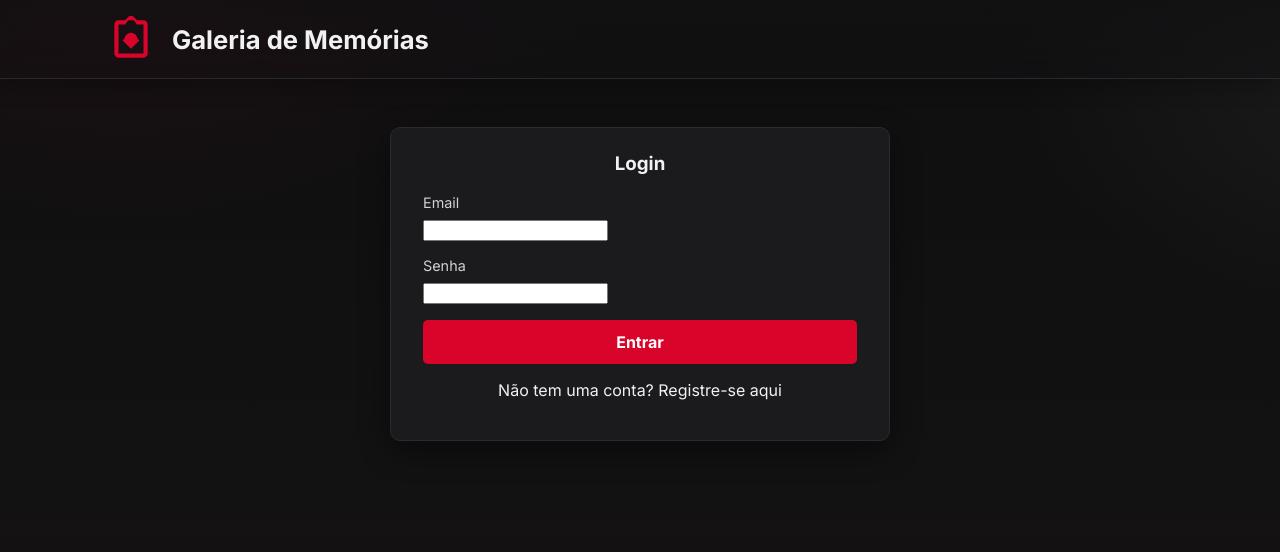
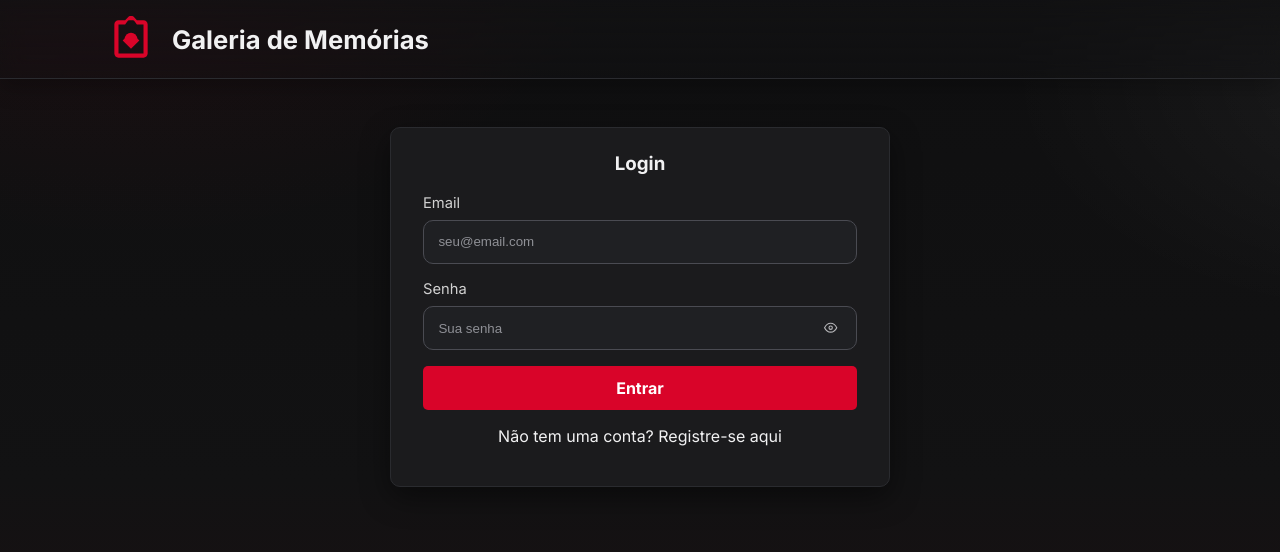
Before and after one commit to LevyTavares/couple-sync, a React (Vite) app in the folder client/: page /login in a window 1280 px wide. Shown: the top 552 px of the page. Built offline with nearby package versions, Linux system fonts and the light colour scheme; no server answers.

Commit message:
feat: substituir campos de entrada por componente InputField nas páginas de login e registro

```diff
--- a/client/src/pages/LoginPage.jsx
+++ b/client/src/pages/LoginPage.jsx
@@ -1,15 +1,16 @@
 // client/src/pages/LoginPage.jsx
 
-import { useState, useEffect } from 'react'; // 1. IMPORTAR useEffect
-import { Link, useNavigate } from 'react-router-dom';
-import { toast } from 'react-toastify';
-import '../components/UploadForm.scss';
+import { useState, useEffect } from "react"; // 1. IMPORTAR useEffect
+import { Link, useNavigate } from "react-router-dom";
+import { toast } from "react-toastify";
+import "../components/UploadForm.scss";
+import InputField from "../components/InputField";
 
 const API_URL = import.meta.env.VITE_API_BASE_URL;
 
 function LoginPage() {
-  const [email, setEmail] = useState('');
-  const [password, setPassword] = useState('');
+  const [email, setEmail] = useState("");
+  const [password, setPassword] = useState("");
   const [isLoading, setIsLoading] = useState(false);
 
   const navigate = useNavigate(); // 2. USAR O navigate
@@ -17,10 +18,10 @@ function LoginPage() {
   // 3. ADICIONAR ESTA VERIFICAÇÃO
   useEffect(() => {
     // Verifica se já existe um token
-    const token = localStorage.getItem('authToken');
+    const token = localStorage.getItem("authToken");
     if (token) {
       // Se existe, não o deixe ver esta página, mande-o para a galeria
-      navigate('/galeria');
+      navigate("/galeria");
     }
   }, [navigate]); // O [navigate] garante que a função não corre desnecessariamente
 
@@ -30,9 +31,9 @@ function LoginPage() {
 
     try {
       const response = await fetch(`${API_URL}/login`, {
-        method: 'POST',
+        method: "POST",
         headers: {
-          'Content-Type': 'application/json',
+          "Content-Type": "application/json",
         },
         body: JSON.stringify({ email, password }),
       });
@@ -40,15 +41,14 @@ function LoginPage() {
       const data = await response.json();
 
       if (!response.ok) {
-        throw new Error(data.error || 'Falha no login.');
+        throw new Error(data.error || "Falha no login.");
       }
 
-      localStorage.setItem('authToken', data.token);
-      toast.success('Login bem-sucedido!');
-      navigate('/galeria'); // Redireciona APÓS o login
-
+      localStorage.setItem("authToken", data.token);
+      toast.success("Login bem-sucedido!");
+      navigate("/galeria"); // Redireciona APÓS o login
     } catch (error) {
-      console.error('Erro no login:', error);
+      console.error("Erro no login:", error);
       toast.error(error.message);
       setIsLoading(false);
     }
@@ -59,32 +59,32 @@ function LoginPage() {
       <h3>Login</h3>
       <form onSubmit={handleSubmit} className="upload-form">
         {/* ... (o resto do formulário JSX fica igual) ... */}
-        <div className="form-group">
-          <label htmlFor="email">Email</label>
-          <input
+        <InputField
+          id="email"
+          label="Email"
           type="email"
-            id="email"
           value={email}
           onChange={(e) => setEmail(e.target.value)}
           disabled={isLoading}
           required
+          autoComplete="email"
+          placeholder="seu@email.com"
         />
-        </div>
-        <div className="form-group">
-          <label htmlFor="password">Senha</label>
-          <input
+        <InputField
+          id="password"
+          label="Senha"
           type="password"
-            id="password"
           value={password}
           onChange={(e) => setPassword(e.target.value)}
           disabled={isLoading}
           required
+          autoComplete="current-password"
+          placeholder="Sua senha"
         />
-        </div>
         <button type="submit" disabled={isLoading}>
-          {isLoading ? 'Entrando...' : 'Entrar'}
+          {isLoading ? "Entrando..." : "Entrar"}
         </button>
-        <p style={{ textAlign: 'center', marginTop: '1rem' }}>
+        <p style={{ textAlign: "center", marginTop: "1rem" }}>
           Não tem uma conta? <Link to="/register">Registre-se aqui</Link>
         </p>
       </form>
--- a/client/src/pages/RegisterPage.jsx
+++ b/client/src/pages/RegisterPage.jsx
@@ -1,24 +1,25 @@
 // client/src/pages/RegisterPage.jsx
 
-import { useState, useEffect } from 'react'; // 1. IMPORTAR useEffect
-import { Link, useNavigate } from 'react-router-dom';
-import { toast } from 'react-toastify';
-import '../components/UploadForm.scss';
+import { useState, useEffect } from "react"; // 1. IMPORTAR useEffect
+import { Link, useNavigate } from "react-router-dom";
+import { toast } from "react-toastify";
+import "../components/UploadForm.scss";
+import InputField from "../components/InputField";
 
 const API_URL = import.meta.env.VITE_API_BASE_URL;
 
 function RegisterPage() {
-  const [email, setEmail] = useState('');
-  const [password, setPassword] = useState('');
+  const [email, setEmail] = useState("");
+  const [password, setPassword] = useState("");
   const [isLoading, setIsLoading] = useState(false);
 
   const navigate = useNavigate(); // 2. USAR O navigate
 
   // 3. ADICIONAR A MESMA VERIFICAÇÃO
   useEffect(() => {
-    const token = localStorage.getItem('authToken');
+    const token = localStorage.getItem("authToken");
     if (token) {
-      navigate('/galeria');
+      navigate("/galeria");
     }
   }, [navigate]);
 
@@ -28,9 +29,9 @@ function RegisterPage() {
 
     try {
       const response = await fetch(`${API_URL}/register`, {
-        method: 'POST',
+        method: "POST",
         headers: {
-          'Content-Type': 'application/json',
+          "Content-Type": "application/json",
         },
         body: JSON.stringify({ email, password }),
       });
@@ -38,14 +39,13 @@ function RegisterPage() {
       const data = await response.json();
 
       if (!response.ok) {
-        throw new Error(data.error || 'Falha no registro.');
+        throw new Error(data.error || "Falha no registro.");
       }
 
-      toast.success('Conta criada com sucesso! Por favor, faça o login.');
-      navigate('/login');
-
+      toast.success("Conta criada com sucesso! Por favor, faça o login.");
+      navigate("/login");
     } catch (error) {
-      console.error('Erro no registro:', error);
+      console.error("Erro no registro:", error);
       toast.error(error.message);
       setIsLoading(false);
     }
@@ -56,32 +56,32 @@ function RegisterPage() {
       <h3>Registrar Nova Conta</h3>
       <form onSubmit={handleSubmit} className="upload-form">
         {/* ... (o resto do formulário JSX fica igual) ... */}
-        <div className="form-group">
-          <label htmlFor="email">Email</label>
-          <input
+        <InputField
+          id="email"
+          label="Email"
           type="email"
-            id="email"
           value={email}
           onChange={(e) => setEmail(e.target.value)}
           disabled={isLoading}
           required
+          autoComplete="email"
+          placeholder="seu@email.com"
         />
-        </div>
-        <div className="form-group">
-          <label htmlFor="password">Senha</label>
-          <input
+        <InputField
+          id="password"
+          label="Senha"
           type="password"
-            id="password"
           value={password}
           onChange={(e) => setPassword(e.target.value)}
           disabled={isLoading}
           required
+          autoComplete="new-password"
+          placeholder="Crie uma senha"
         />
-        </div>
         <button type="submit" disabled={isLoading}>
-          {isLoading ? 'Registrando...' : 'Registrar'}
+          {isLoading ? "Registrando..." : "Registrar"}
         </button>
-        <p style={{ textAlign: 'center', marginTop: '1rem' }}>
+        <p style={{ textAlign: "center", marginTop: "1rem" }}>
           Já tem uma conta? <Link to="/login">Faça login aqui</Link>
         </p>
       </form>
```
Lines whose indentation alone changed are shown as unchanged.
